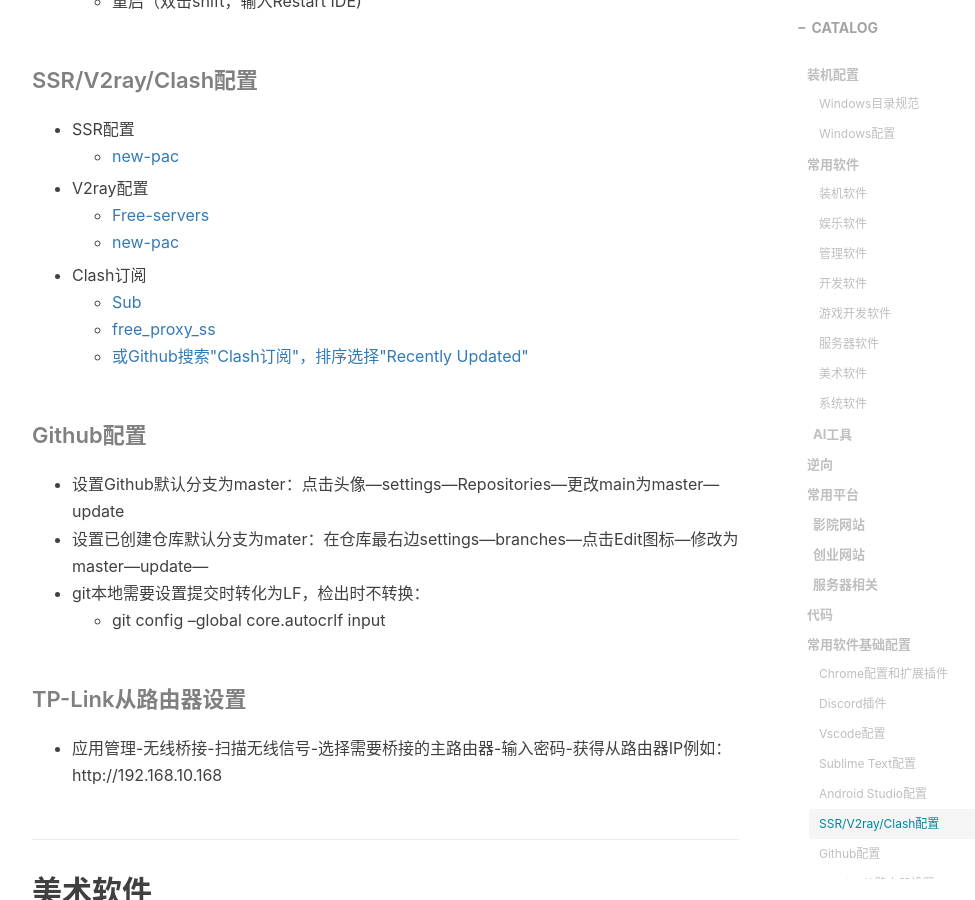
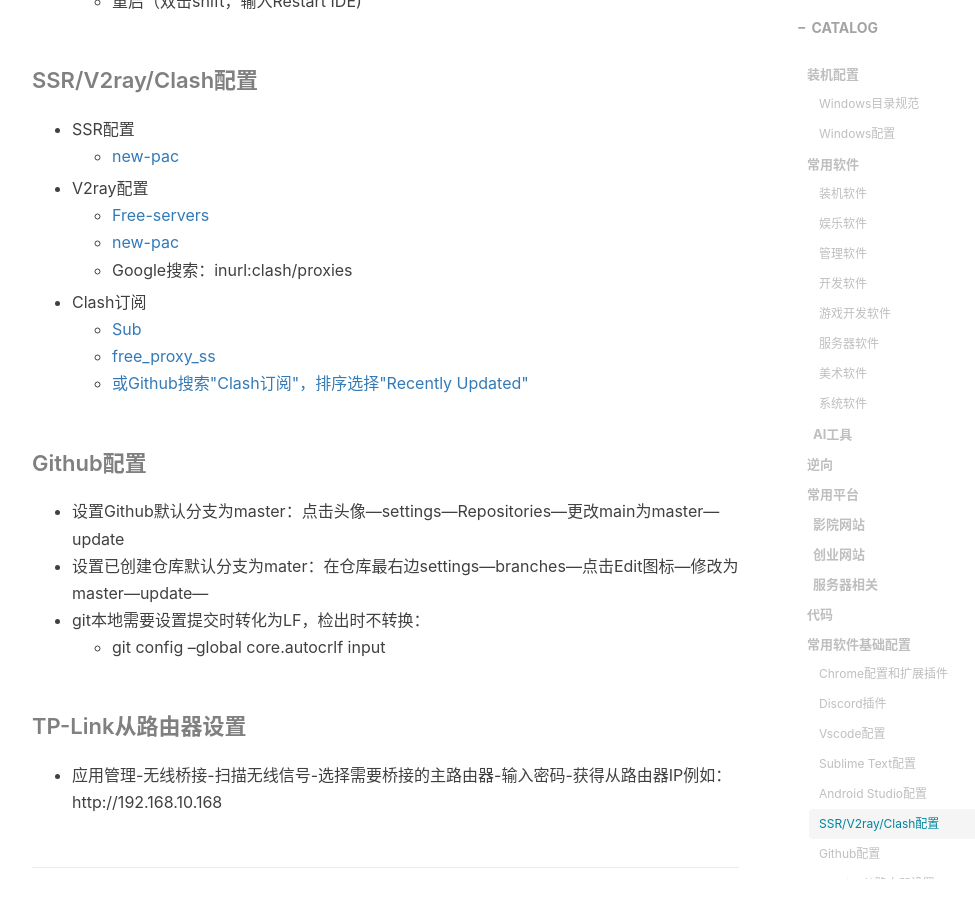
Before and after one commit to gumcstronger/gumcstronger.github.io, a Jekyll site: the page built from _posts/2022/2022-08-24-windows.md, in a window 1280 px wide and 900 px high, scrolled down 9185 px. Shown: the whole window, without its empty margins (233-1208 px from the left). Built offline with Jekyll 4.4.1, drawn with Linux system fonts in a browser that asks for light colours; comment, search, counter and statistics services are not loaded.

Commit message:
Update 2022-08-24-windows.md

```diff
--- a/_posts/2022/2022-08-24-windows.md
+++ b/_posts/2022/2022-08-24-windows.md
@@ -314,6 +314,7 @@
 - V2ray配置
   - [Free-servers](https://github.com/Pawdroid/Free-servers)
   - [new-pac](https://github.com/Alvin9999/new-pac/wiki/v2ray%E5%85%8D%E8%B4%B9%E8%B4%A6%E5%8F%B7)
+  - Google搜索：inurl:clash/proxies
 - Clash订阅
   - [Sub](https://github.com/anaer/Sub)
   - [free_proxy_ss](https://github.com/learnhard-cn/free_proxy_ss)
```
